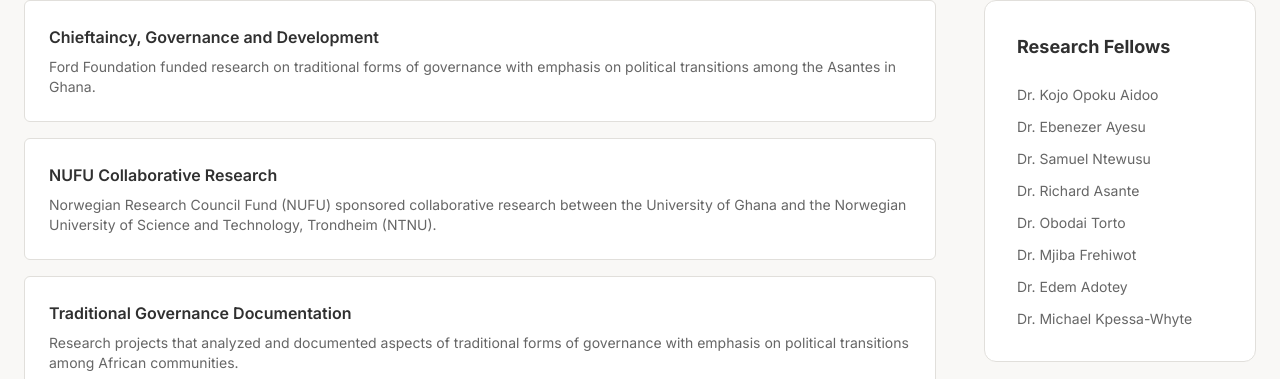
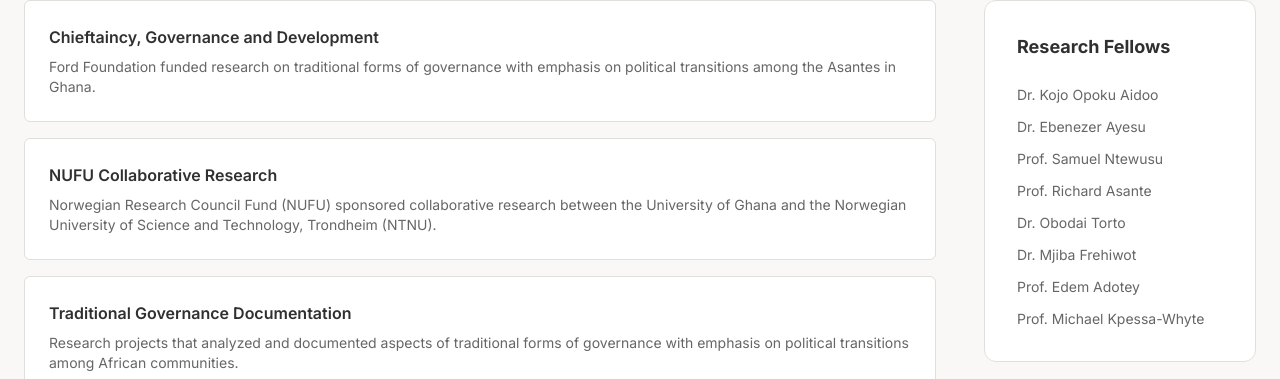
Before and after one commit to GeorgeGyasi/v0-institute-of-african-studies-website, a Next.js app: page /sections/african-history-politics in a window 1280 px wide. Shown: the part 868-1247 px from the top of the page. Built offline with nearby package versions, Linux system fonts and the light colour scheme.

Commit message:
fix: update titles of four research fellows to "Prof."\n\nChange titles from "Dr." to "Prof." in African History and Politics.

```diff
--- a/app/sections/african-history-politics/page.tsx
+++ b/app/sections/african-history-politics/page.tsx
@@ -14,12 +14,12 @@ export default function AfricanHistoryPoliticsPage() {
   const researchFellows = [
     "Dr. Kojo Opoku Aidoo",
     "Dr. Ebenezer Ayesu",
-    "Dr. Samuel Ntewusu",
-    "Dr. Richard Asante",
+    "Prof. Samuel Ntewusu",
+    "Prof. Richard Asante",
     "Dr. Obodai Torto",
     "Dr. Mjiba Frehiwot",
-    "Dr. Edem Adotey",
-    "Dr. Michael Kpessa-Whyte",
+    "Prof. Edem Adotey",
+    "Prof. Michael Kpessa-Whyte",
   ]
 
   const researchAreas = [
```
